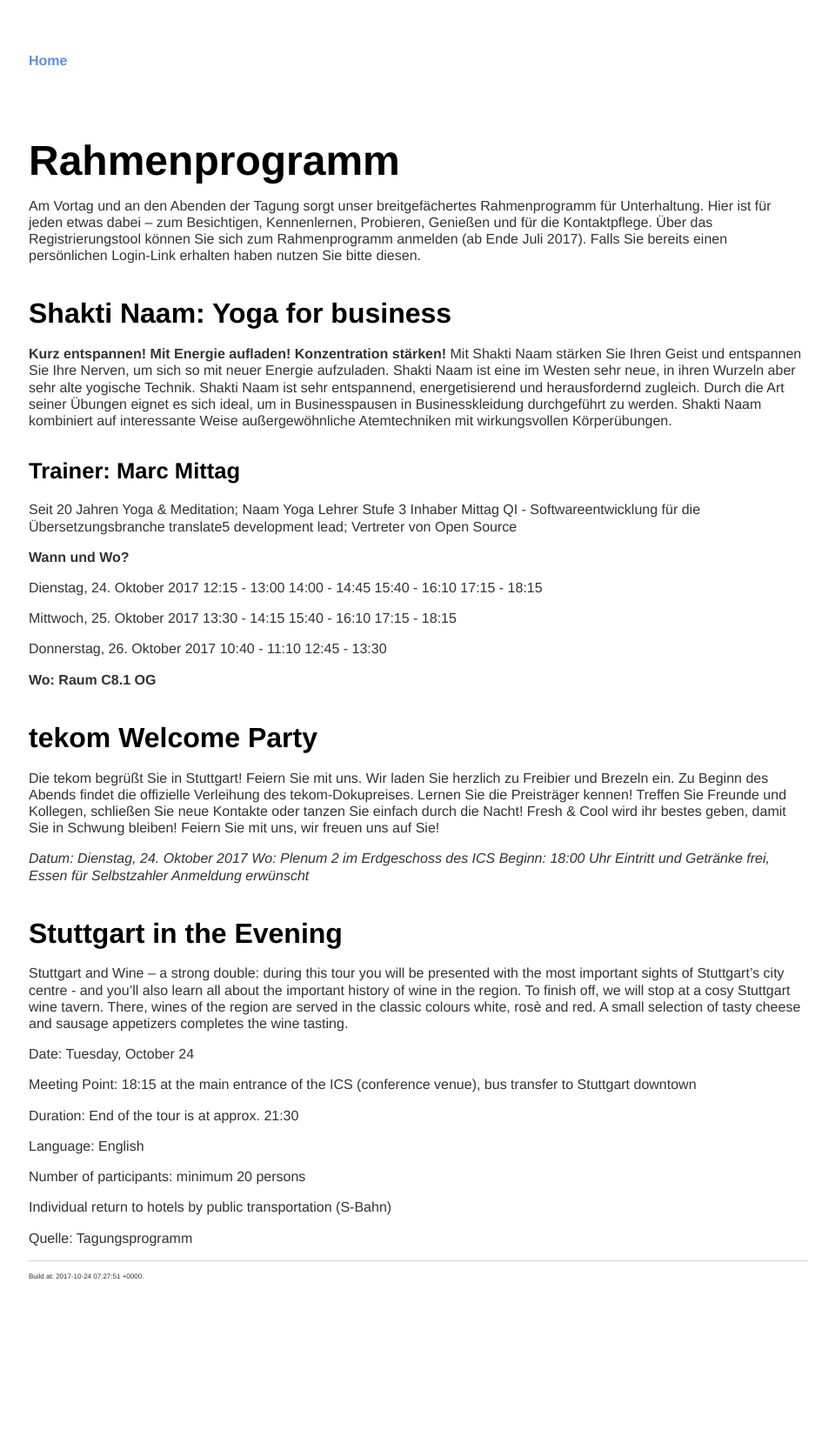
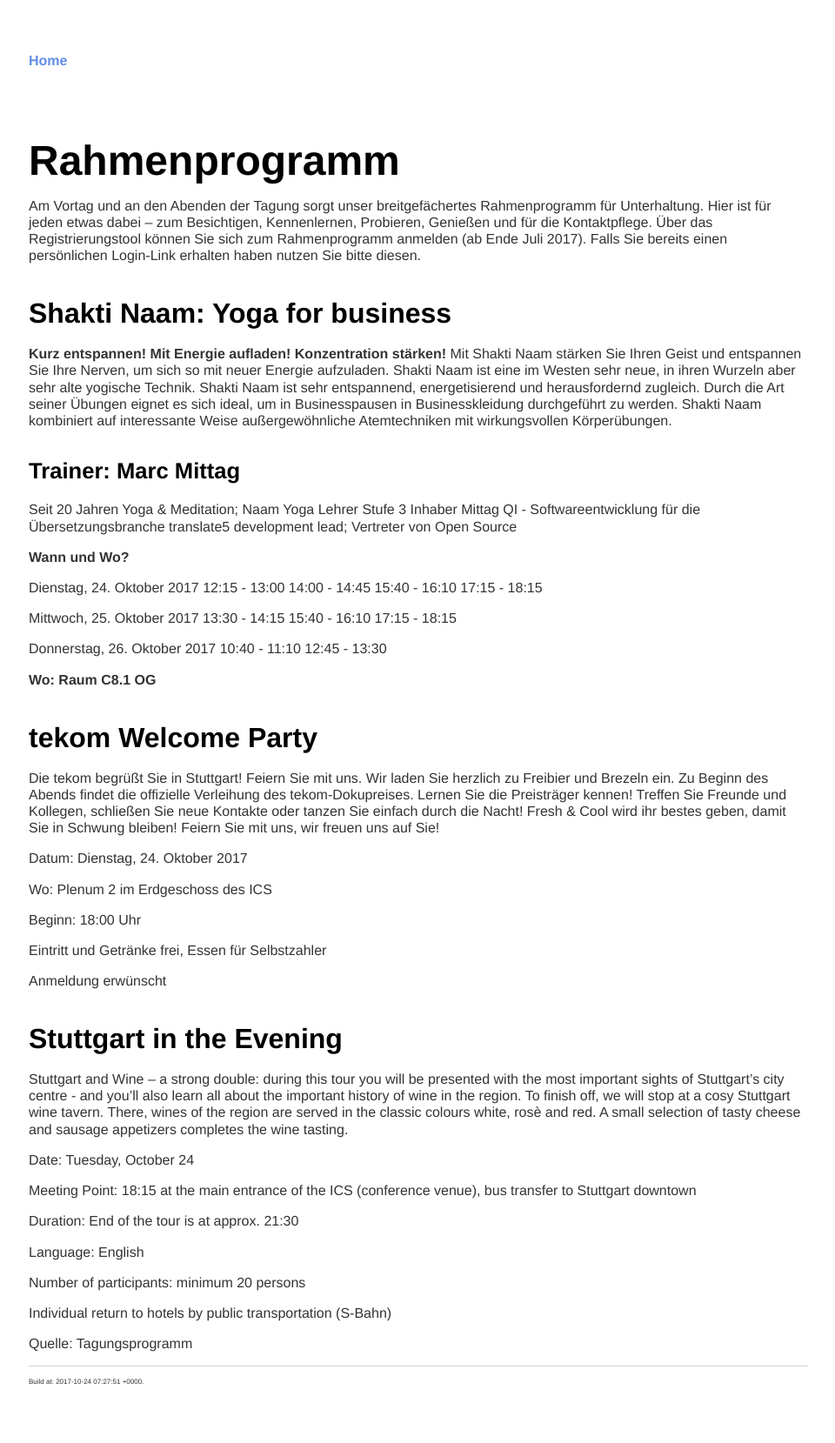
Before and after one commit to parson-AG/tekom2017_markdown_workshop, a Jekyll site: the page built from texte_tekom/Rahmenprogramm.md, in a window 1280 px wide. Shown: the whole page at 87% size, without its empty margins (159-1119 px from the left). Built offline with Jekyll 4.4.1, drawn with Linux system fonts in a browser that asks for light colours; our own code applies the rules of GitHub Pages for plain Markdown files; before the commit the page ends 1537 px from its top, so only the background shows below that.

```diff
--- a/texte_tekom/Rahmenprogramm.md
+++ b/texte_tekom/Rahmenprogramm.md
@@ -40,11 +40,15 @@ Treffen Sie Freunde und Kollegen, schließen Sie neue Kontakte oder tanzen Sie e
 Fresh & Cool wird ihr bestes geben, damit Sie in Schwung bleiben!
 Feiern Sie mit uns, wir freuen uns auf Sie!
 
-   _Datum: Dienstag, 24. Oktober 2017
-    Wo: Plenum 2 im Erdgeschoss des ICS
-    Beginn: 18:00 Uhr
-    Eintritt und Getränke frei, Essen für Selbstzahler
-    Anmeldung erwünscht_
+Datum: Dienstag, 24. Oktober 2017
+
+Wo: Plenum 2 im Erdgeschoss des ICS
+
+Beginn: 18:00 Uhr
+
+Eintritt und Getränke frei, Essen für Selbstzahler
+
+Anmeldung erwünscht
 
 ## Stuttgart in the Evening
 Stuttgart and Wine – a strong double: during this tour you will be presented with the most important
```
